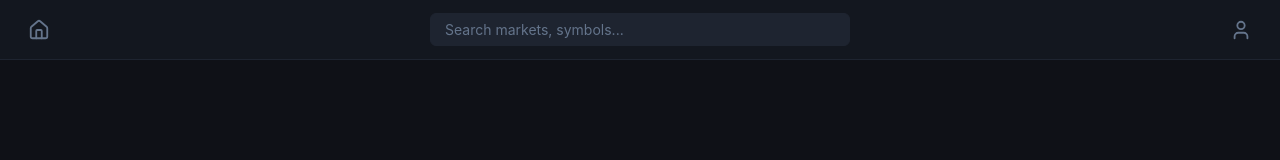
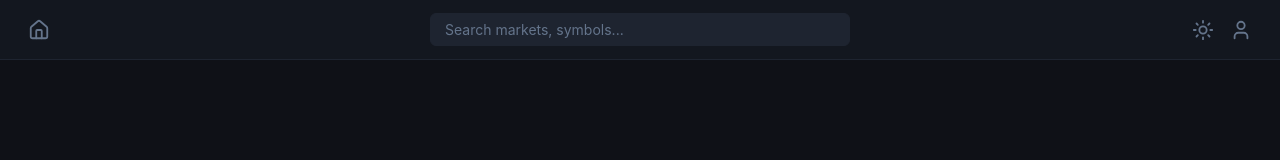
Before and after one commit to kayrux/trade-x, a React (Create React App) app in the folder client/: page / in a window 1280 px wide. Shown: the top 160 px of the page. Built offline with nearby package versions, Linux system fonts and the light colour scheme.

Commit message:
Added schema for finnihub. Added light and dark theme

```diff
--- a/client/src/App.js
+++ b/client/src/App.js
@@ -1,14 +1,17 @@
 import { BrowserRouter, Routes, Route } from 'react-router-dom';
+import { ThemeProvider } from './context/ThemeContext';
 import Dashboard from './pages/Dashboard/Dashboard';
 import './App.css';
 
 function App() {
   return (
-    <BrowserRouter>
-      <Routes>
-        <Route path="/" element={<Dashboard />} />
-      </Routes>
-    </BrowserRouter>
+    <ThemeProvider>
+      <BrowserRouter>
+        <Routes>
+          <Route path="/" element={<Dashboard />} />
+        </Routes>
+      </BrowserRouter>
+    </ThemeProvider>
   );
 }
 
--- a/client/src/components/layouts/Navbar/Navbar.jsx
+++ b/client/src/components/layouts/Navbar/Navbar.jsx
@@ -1,8 +1,11 @@
-import { Home, User } from 'lucide-react';
+import { Home, User, Sun, Moon } from 'lucide-react';
+import { useTheme } from '../../../context/ThemeContext';
 import SearchBar from '../../forms/SearchBar/SearchBar';
 import './Navbar.css';
 
 function Navbar() {
+  const { theme, toggleTheme } = useTheme();
+
   return (
     <nav className="navbar">
       <div className="navbar__left">
@@ -14,6 +17,9 @@ function Navbar() {
         <SearchBar />
       </div>
       <div className="navbar__right">
+        <button className="navbar__icon-btn" aria-label="Toggle theme" onClick={toggleTheme}>
+          {theme === 'dark' ? <Sun size={22} /> : <Moon size={22} />}
+        </button>
         <button className="navbar__icon-btn" aria-label="Account">
           <User size={22} />
         </button>
--- /dev/null
+++ b/client/src/context/ThemeContext.jsx
@@ -0,0 +1,24 @@
+import { createContext, useContext, useState, useEffect } from 'react';
+
+const ThemeContext = createContext(null);
+
+export function ThemeProvider({ children }) {
+  const [theme, setTheme] = useState(() => localStorage.getItem('theme') || 'dark');
+
+  useEffect(() => {
+    document.documentElement.setAttribute('data-theme', theme);
+    localStorage.setItem('theme', theme);
+  }, [theme]);
+
+  const toggleTheme = () => setTheme(t => (t === 'dark' ? 'light' : 'dark'));
+
+  return (
+    <ThemeContext.Provider value={{ theme, toggleTheme }}>
+      {children}
+    </ThemeContext.Provider>
+  );
+}
+
+export function useTheme() {
+  return useContext(ThemeContext);
+}
--- a/client/src/styles/variables.css
+++ b/client/src/styles/variables.css
@@ -8,3 +8,12 @@
   --color-input-bg: #1e2430;
   --navbar-height: 60px;
 }
+
+[data-theme="light"] {
+  --color-bg-dark: #f8fafc;
+  --color-navbar-bg: #ffffff;
+  --color-navbar-border: #e2e8f0;
+  --color-text-primary: #0f172a;
+  --color-text-muted: #64748b;
+  --color-input-bg: #f1f5f9;
+}
```
Also changed, not shown: 1 other file (tests, documents, lock files or other folders).
